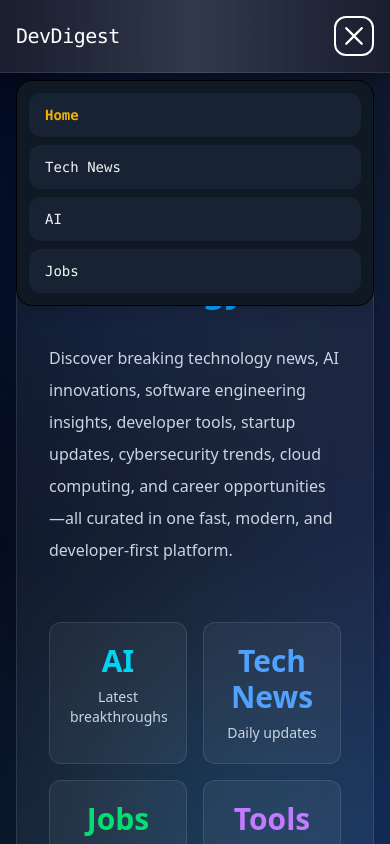
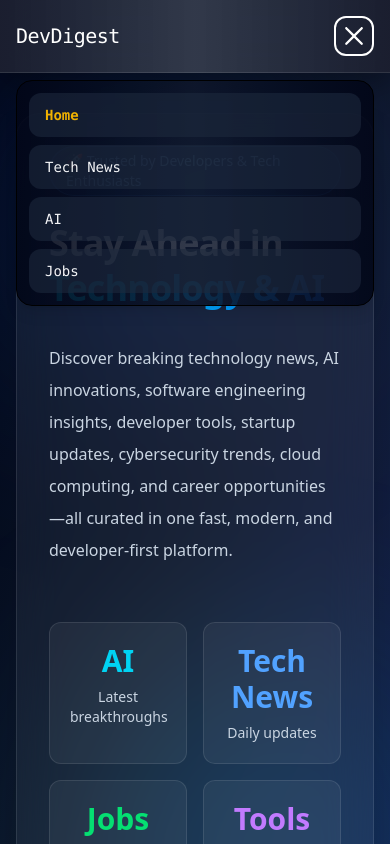
Before and after one commit to raushan-sinha/devdigest, a Next.js app: page / in a window 390 px wide. Both pictures are taken after a click on the button "Open Menu". Shown: the top 844 px of the page. Built offline with nearby package versions, Linux system fonts and the light colour scheme; no server answers.

Commit message:
Updated bg-color in Menu Links block

```diff
--- a/components/layout/MobileNavbar.tsx
+++ b/components/layout/MobileNavbar.tsx
@@ -39,7 +39,7 @@ export default function MobileNavbar() {
 
             {/* Menu Links */}
             {menuOpen && (
-                <div className="absolute left-4 right-4 top-20 rounded-2xl border bg-[#101923] p-3 shadow-lg">
+                <div className="absolute left-4 right-4 top-20 rounded-2xl border bg-gradient-to-r from-slate-950/90 via-slate-900/85 to-slate-950/90 backdrop-blur-xl shadow-[0_8px_32px_rgba(0,0,0,0.35)] p-3 shadow-lg">
                     <ul className="flex flex-col gap-2">
                         {NavLinks.map((link) => (
                             <li key={link.id}>
```
